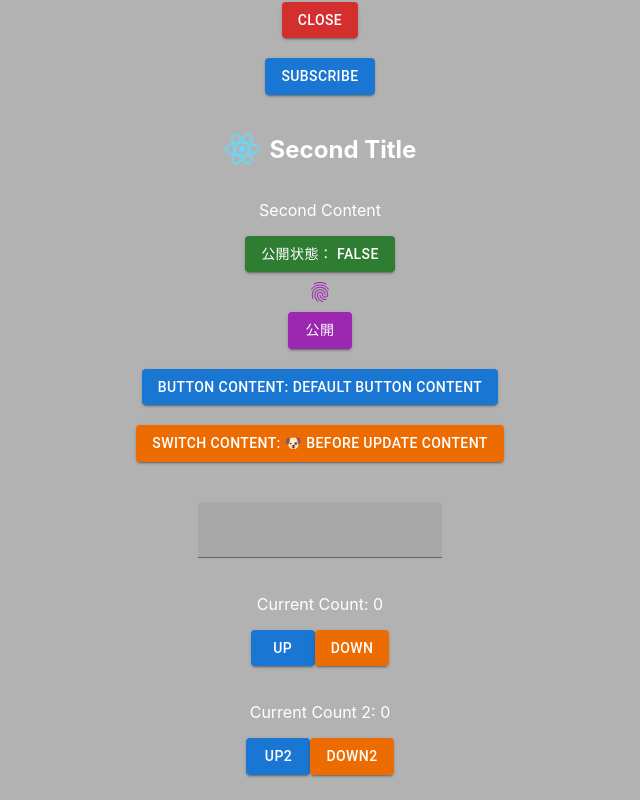
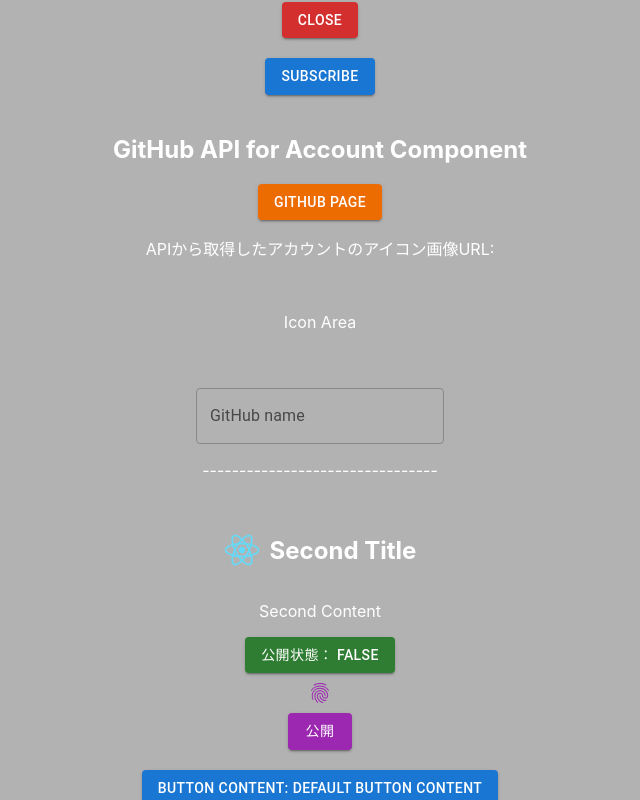
Before and after one commit to kawaaa26/react_basic-app, a React (Create React App) app: page / in a window 1280 px wide. Shown: the part 800-1600 px from the top of the page, without its empty margins (320-960 px from the left). Built offline with nearby package versions, Linux system fonts and the light colour scheme.

Commit message:
:alien:  GitHub API with useEffect ajax implemented.
Inserted comments are available for understanding.

```diff
--- /dev/null
+++ b/src/components/Account.jsx
@@ -0,0 +1,95 @@
+import React, { useState, useEffect, useCallback, useRef } from 'react';
+// useEffectの初回レンダリング時の発火によりGitHubAPが叩かれてしまう問題を防ぐ意図でのuseRefのimport
+import Button from '@mui/material/Button';
+import TextField from '@mui/material/TextField';
+// @muiからButtonとTextFielのComponentsをimportしてjsxで使用する。
+
+const Account = () => {
+
+  const [id, setId] = useState('')
+  // github APIを叩くためのアカウント名のstate
+
+  const [name, setName] = useState('')
+  // nameに関しては現状動いているけどまだ使用されていない。
+
+  const [avatar, setAvatar] = useState('')
+  // githubのアバター画像URLのstate
+
+  const [url, setUrl] = useState('https://github.com/')
+  // GITHUB PAGEボタンの遷移先URLのstate
+
+  const [color, setColor] = useState('warning')
+  // 状態によってGITHUB PAGEボタンの色変更用state
+
+  const renderFlagRef = useRef(false)
+
+  // 下部のTextFieldに値が入力された時にonChangeによって呼び出される
+  const inputName = useCallback((event) => {
+    console.log(event.target.value)
+    setId(event.target.value)
+    // ここでsetIdの引数にonChangeイベントの対象に入力された値が
+    // 渡されることで、idのstateが更新される。
+  }, [id]);
+  // idが変更される度にuseCallbackが動く？
+
+
+  useEffect(() => {
+    // 下記のif文の条件として、renderFlagRefの現在の状態がtrueなのであればAPIを叩く。
+    // (defaultはfalse)
+    if (renderFlagRef.current) {
+    const timer = setTimeout(() => {
+      fetch(`https://api.github.com/users/${id}`)
+        .then(res => res.json())
+        .then(data => {
+          console.log(data)
+          console.log(data.avatar_url)
+          setAvatar(data.avatar_url)
+          // setName(data.name)
+          setUrl(`https://github.com/${id}`)
+          if (data.message) {
+            // 'Not Found'だった時の判定として、dataの連想配列にmessageのキーがあるか確認
+            setColor("warning")
+          } else {
+            // dataにmessageのキーがない=>アカウント発見
+            setColor("success")
+          }
+          console.log(name)
+          // ここでstateであるsetName更新関数を用いて、
+          // APIから返ってきたdate.nameをstateのnameとして更新する。
+          // このnameを使って何かしたい。=> ボタンクリックでicon画像表示とか。
+        })
+        .catch(error => {
+          // errorが返ってきた時の処理。
+          console.error(error)
+        })
+    }, 1500)
+
+    // 下記でtimerの秒数リセット。
+    return () => clearTimeout(timer)
+    } else {
+      // 上記if文条件に合致しない(renderFlagRefがfalseであり、初回renderingの時、
+      // renderFlagRefをtrueにして、それ以降はuseEffectにてAPI叩くようにする。
+      renderFlagRef.current = true
+    }
+  }, [id])
+  // useEffectの第二引数に[id]を渡すことにより、stateのidが更新された時のみuseEffect内部の処理を実行。
+
+  return (
+    <div>
+      <h2>GitHub API for Account Component</h2>
+      <Button href={url} variant="contained" color={color}>GitHub Page {id}</Button>
+      <p>APIから取得したアカウントのアイコン画像URL:<br />{avatar}</p>
+      <br />
+      {avatar ? <img src={avatar} /> : <p>Icon Area</p>}
+      {/* avatar stateの中身があるかないかで表示する内容をswitch */}
+      <br />
+      <br />
+      <TextField
+        label='GitHub name'
+        onChange={inputName/* ここでTextFieldに入力があった時にinputNameを呼ぶ */}
+      />
+    </div>
+  )
+}
+
+export default Account;
--- a/src/components/Article.jsx
+++ b/src/components/Article.jsx
@@ -1,6 +1,7 @@
 import React from "react";
 import { useState } from "react";
-import { Title, Content, PublishButton, ChangeString, SwitchButton, TextInput, Counter, ToggleButton, ToggleSubscribe } from "./index";
+import { Title, Content, PublishButton, ChangeString, SwitchButton, TextInput, Counter, ToggleButton, ToggleSubscribe, Account } from "./index";
+// GitHubAccount, DelayInputJudge (Components)
 import Button from '@mui/material/Button';
 
 const Article = (props) => {
@@ -72,6 +73,13 @@
       <ToggleButton />
       <br /><br />
       <ToggleSubscribe />
+      {/* <br /><br />
+      <GitHubAccount />
+      <br /><br />
+      <DelayInputJudge /> */}
+      <br /><br />
+      <Account />
+      <p>--------------------------------</p>
     </div>
   )
 }
--- a/src/components/index.js
+++ b/src/components/index.js
@@ -11,3 +11,7 @@
 export { default as Counter } from './Counter'
 export { default as ToggleButton } from './ToggleButton'
 export { default as ToggleSubscribe } from './ToggleSubscribe'
+// export { default as GitHubAccount } from './GitHubAccount'
+// export { default as InputAccountName } from './InputAccountName'
+// export { default as DelayInputJudge } from './DelayInputJudge'
+export { default as Account } from './Account'
```
